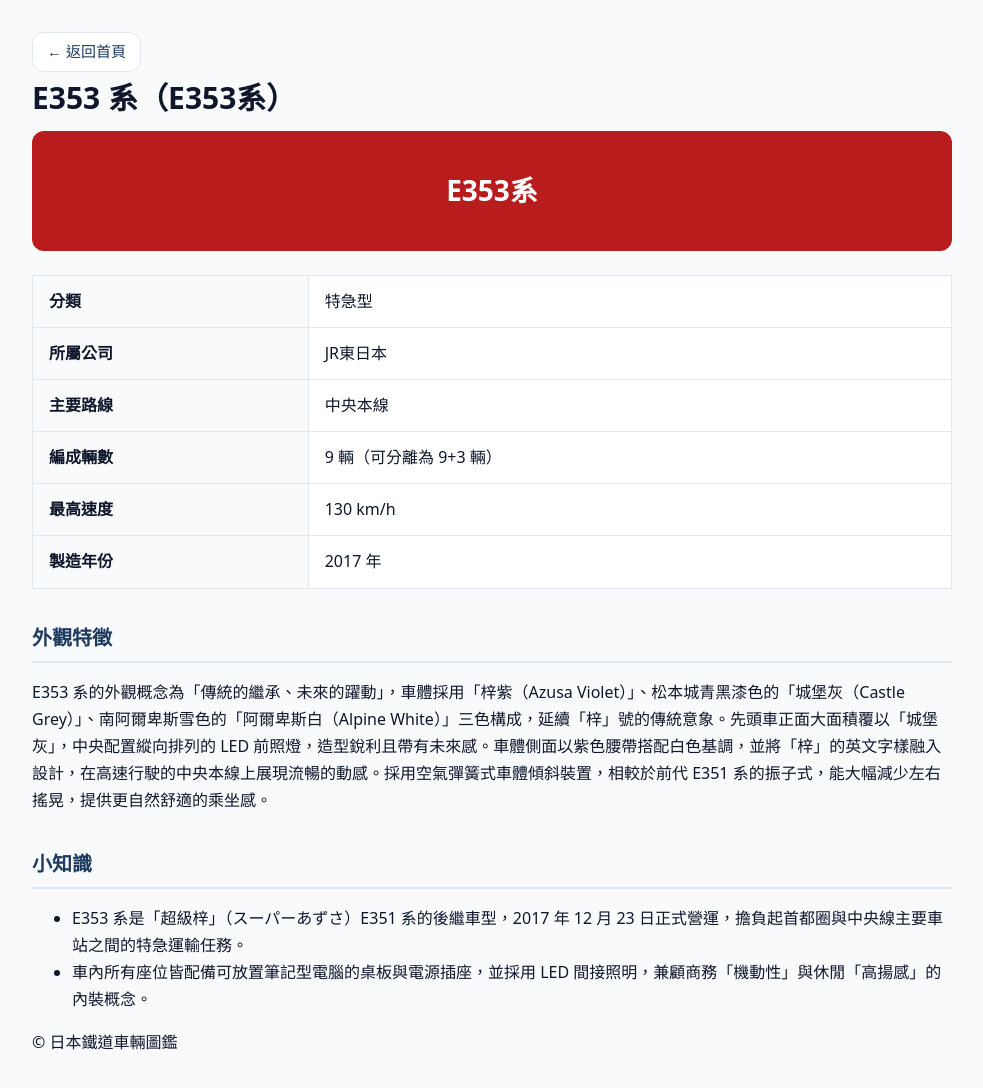
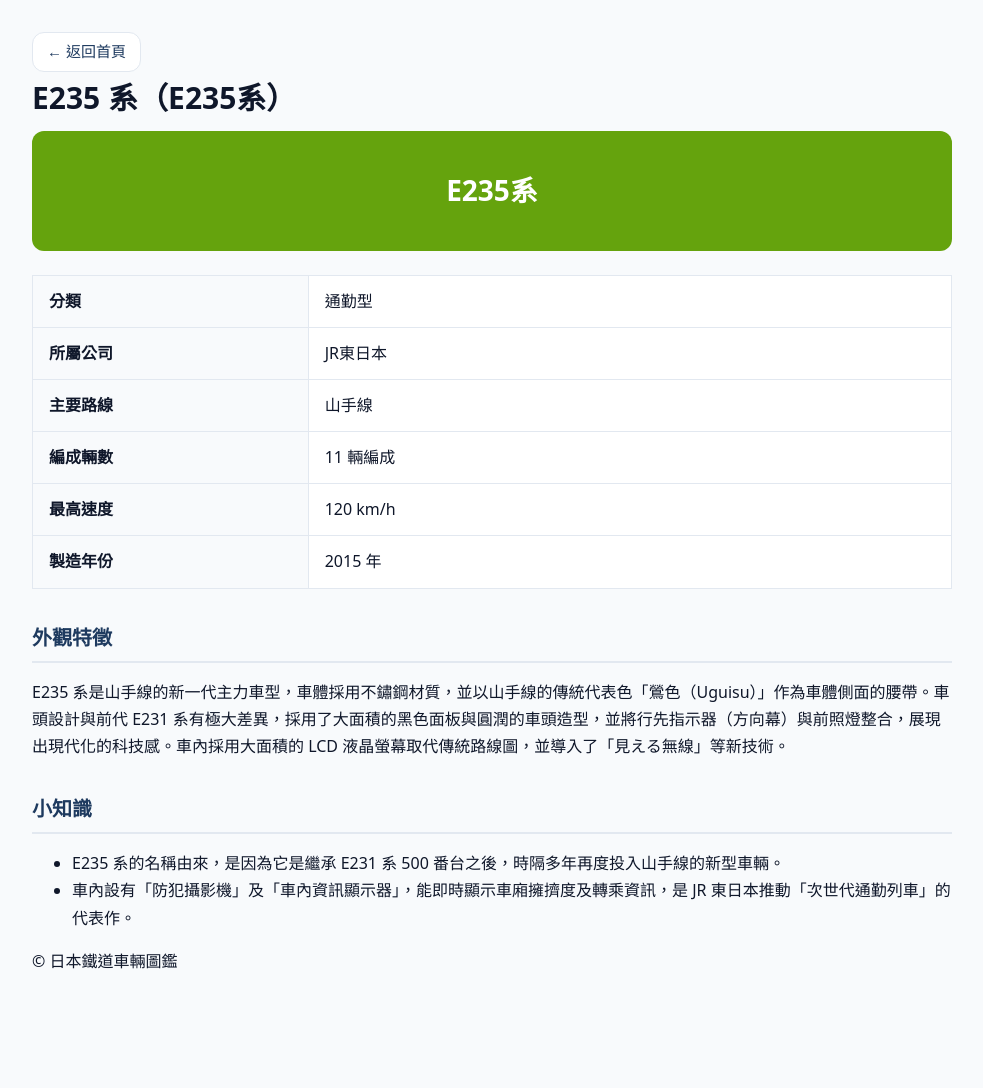
Before and after one commit to ab921202/jp-rail-zukan, a plain HTML site: page cars/commuter-e235.html in a window 1280 px wide. Shown: the whole page, without its empty margins (148-1131 px from the left). After the commit the page ends 1023 px from the top, so only its background shows below. Drawn offline with Linux system fonts and the light colour scheme.

Commit message:
Update commuter-e235.html

```diff
--- a/cars/commuter-e235.html
+++ b/cars/commuter-e235.html
@@ -3,7 +3,7 @@
 <head>
   <meta charset="UTF-8">
   <meta name="viewport" content="width=device-width, initial-scale=1.0">
-  <title>E353 系 — 日本鐵道車輛圖鑑</title>
+  <title>E235 系 — 日本鐵道車輛圖鑑</title>
   <link rel="stylesheet" href="../assets/style.css">
 </head>
 <body>
@@ -12,27 +12,27 @@
   </header>
 
   <main>
-    <h1>E353 系（E353系）</h1>
-    <div class="car-color-block" data-car-id="limited-express-e353">E353系</div>
+    <h1>E235 系（E235系）</h1>
+    <div class="car-color-block" data-car-id="commuter-e235">E235系</div>
 
     <table>
       <tbody>
-        <tr><th>分類</th><td>特急型</td></tr>
+        <tr><th>分類</th><td>通勤型</td></tr>
         <tr><th>所屬公司</th><td>JR東日本</td></tr>
-        <tr><th>主要路線</th><td>中央本線</td></tr>
-        <tr><th>編成輛數</th><td>9 輛（可分離為 9+3 輛）</td></tr>
-        <tr><th>最高速度</th><td>130 km/h</td></tr>
-        <tr><th>製造年份</th><td>2017 年</td></tr>
+        <tr><th>主要路線</th><td>山手線</td></tr>
+        <tr><th>編成輛數</th><td>11 輛編成</td></tr>
+        <tr><th>最高速度</th><td>120 km/h</td></tr>
+        <tr><th>製造年份</th><td>2015 年</td></tr>
       </tbody>
     </table>
 
     <h2>外觀特徵</h2>
-    <p>E353 系的外觀概念為「傳統的繼承、未來的躍動」，車體採用「梓紫（Azusa Violet）」、松本城青黑漆色的「城堡灰（Castle Grey）」、南阿爾卑斯雪色的「阿爾卑斯白（Alpine White）」三色構成，延續「梓」號的傳統意象。先頭車正面大面積覆以「城堡灰」，中央配置縱向排列的 LED 前照燈，造型銳利且帶有未來感。車體側面以紫色腰帶搭配白色基調，並將「梓」的英文字樣融入設計，在高速行駛的中央本線上展現流暢的動感。採用空氣彈簧式車體傾斜裝置，相較於前代 E351 系的振子式，能大幅減少左右搖晃，提供更自然舒適的乘坐感。</p>
+    <p>E235 系是山手線的新一代主力車型，車體採用不鏽鋼材質，並以山手線的傳統代表色「鶯色（Uguisu）」作為車體側面的腰帶。車頭設計與前代 E231 系有極大差異，採用了大面積的黑色面板與圓潤的車頭造型，並將行先指示器（方向幕）與前照燈整合，展現出現代化的科技感。車內採用大面積的 LCD 液晶螢幕取代傳統路線圖，並導入了「見える無線」等新技術。</p>
 
     <h2>小知識</h2>
     <ul>
-      <li>E353 系是「超級梓」（スーパーあずさ）E351 系的後繼車型，2017 年 12 月 23 日正式營運，擔負起首都圈與中央線主要車站之間的特急運輸任務。</li>
-      <li>車內所有座位皆配備可放置筆記型電腦的桌板與電源插座，並採用 LED 間接照明，兼顧商務「機動性」與休閒「高揚感」的內裝概念。</li>
+      <li>E235 系的名稱由來，是因為它是繼承 E231 系 500 番台之後，時隔多年再度投入山手線的新型車輛。</li>
+      <li>車內設有「防犯攝影機」及「車內資訊顯示器」，能即時顯示車廂擁擠度及轉乘資訊，是 JR 東日本推動「次世代通勤列車」的代表作。</li>
     </ul>
   </main>
 
```
